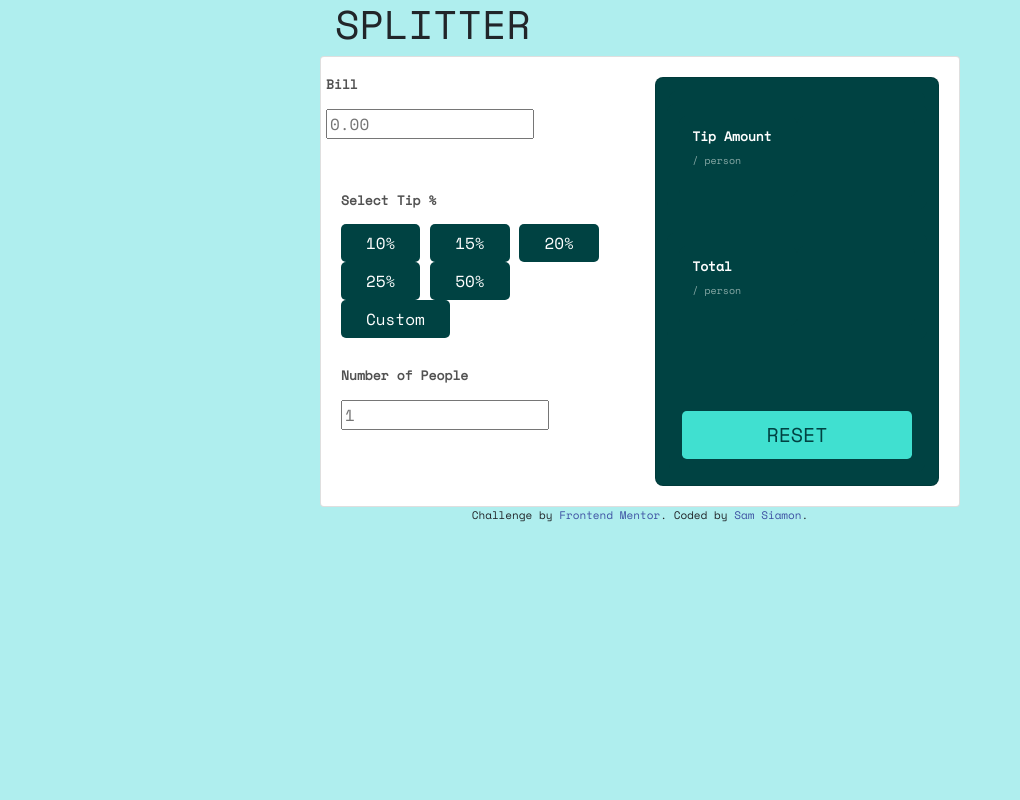
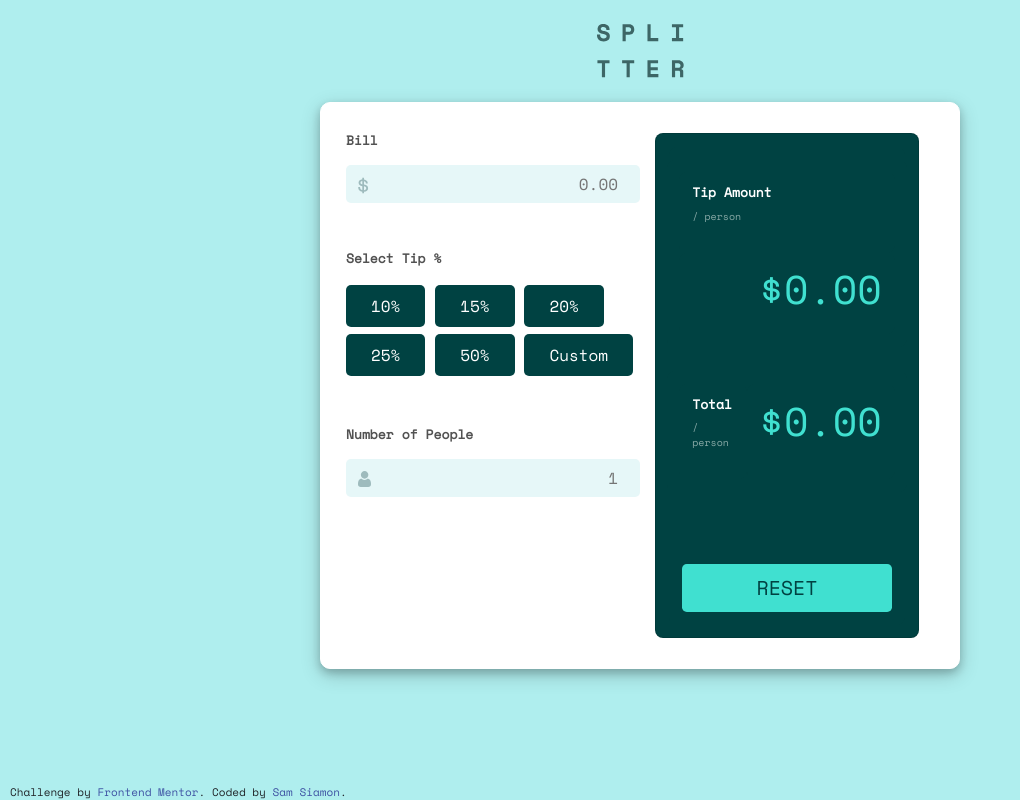
Before and after one commit to ssiamon05/tip_calculator, a website: page index.html in a window 1280 px wide. Shown: the whole page, without its empty margins (0-1020 px from the left). Drawn offline with nearby package versions, Linux system fonts and the light colour scheme.

Commit message:
cleaned up css, added some more functionality, added display

```diff
--- a/css/stylesheet.css
+++ b/css/stylesheet.css
@@ -24,7 +24,10 @@ main{
     border-color: transparent;
     padding-left: 1.5em;
     padding-right: 1.5em;
-    margin: 2em, 2em;
+    padding-top: 0.5em;
+    padding-bottom: 0.5em;
+    margin-top: 0.2em;
+    margin-bottom: 0.2em;
 }
 
 h2 {
@@ -63,3 +66,55 @@ h2 {
     background-color: turquoise;
     color:rgb(0, 66, 66);
 }
+
+
+  #billTotal, #peopleTotal, #percentNum{
+    background-color: rgb(230, 247, 248);
+    padding: 5px;
+    text-align: right;
+    border-radius: 5px;
+    border-color: transparent;
+  }
+
+  #billTotal {
+    background-image: url('images/icon-dollar.svg');
+    background-position: 10px 10px;
+    background-repeat: no-repeat;
+  }
+
+  #peopleTotal {
+    background-image: url('images/icon-person.svg');
+    background-position: 10px 10px;
+    background-repeat: no-repeat;
+  }
+
+  #percentNum {
+      margin-top: 5px;
+  }
+
+  footer {
+      position: fixed;
+      bottom: 0;
+      padding: 10px 10px 0px 10px;
+  }
+
+  #display1 h1, #display2 h1 {
+      color: turquoise;
+      text-align: right;
+  }
+
+  #mainCard {
+      box-shadow: 0 4px 8px 0 rgba(0, 0, 0, 0.2), 0 6px 20px 0 rgba(0, 0, 0, 0.19);
+      border-radius: 10px;
+      border-color: white;
+      padding: 10px 20px;
+  }
+
+  input[type=number] {
+      width: 100%;
+  }
+
+  #mainHead {
+      text-align: center;
+      margin: 1.5em;
+  }
--- a/index.html
+++ b/index.html
@@ -4,7 +4,7 @@
   <meta charset="UTF-8">
   <meta name="viewport" content="width=device-width, initial-scale=1.0"> <!-- displays site properly based on user's device -->
   <meta name="author" content="Sam Siamon">
-  <link rel="icon" type="image/png" sizes="32x32" href="./images/favicon-32x32.png">
+  <link rel="icon" type="image/png" sizes="32x32" href="./css/images/favicon-32x32.png">
   <title>Frontend Mentor | Tip calculator app</title>
   <!-- link in bootstrap framework -->
   <link rel="stylesheet" href="https://stackpath.bootstrapcdn.com/bootstrap/4.3.1/css/bootstrap.min.css" integrity="sha384-ggOyR0iXCbMQv3Xipma34MD+dH/1fQ784/j6cY/iJTQUOhcWr7x9JvoRxT2MZw1T" crossorigin="anonymous">
@@ -12,16 +12,19 @@
   <link rel="preconnect" href="https://fonts.googleapis.com">
   <link rel="preconnect" href="https://fonts.gstatic.com" crossorigin>
   <link href="https://fonts.googleapis.com/css2?family=Space+Mono&display=swap" rel="stylesheet">
+  <link rel="stylesheet"
+          href=
+  "https://cdnjs.cloudflare.com/ajax/libs/font-awesome/4.7.0/css/font-awesome.min.css">
   <!-- link css stylesheet -->
   <link rel="stylesheet" href="css/stylesheet.css">
   <script src="js/index.js"></script>
 </head>
 <body>
   <main class="col-sm-6">
-    <h1>SPLITTER</h1>
+    <div id='mainHead'><img src="./css/images/logo.svg"></div>
     <form>
       <div class="row">
-        <div class="card">
+        <div class="card" id='mainCard'>
           <div class="card-body">
             <div class="row">
               <div class="col">
@@ -32,15 +35,15 @@
                     <div class="row">
                       <input type="number" id="billTotal" name="billTotal" placeholder="0.00" onchange="totalBillUpdate(event)">
                     </div>
-                    <br>
                 </div>
                 <br>
-                <div id='buttonBox'>
+                <br>
+                <div id='buttonBox' class="row">
                     <label for='tipButtons'><h2>Select Tip %</h2></label>
                     <div id="buttonGroup">
                       <input class="btn btn-md btn-primary" type='button' value='10%' onclick="setTipPercent(event)">
                       <input class="btn btn-md btn-primary" type='button' value='15%' onclick="setTipPercent(event)">
-                      <input class="btn btn-md btn-primary" type='button' value='20%' onclick="setTipPercent(event)">
+                      <input class="btn btn-md btn-primary" type='button' value='20%' id='defaultPercent' onclick="setTipPercent(event)">
                       <input class="btn btn-md btn-primary" type='button' value='25%' onclick="setTipPercent(event)">
                       <input class="btn btn-md btn-primary" type='button' value='50%' onclick="setTipPercent(event)">
                       <input class="btn btn-md btn-primary" type='button' value='Custom' onclick="setTipPercent(event)">
@@ -48,9 +51,14 @@
                     <input type='hidden' id='percentNum'>
                 </div>
                 <br>
+                <br>
                 <div>
+                  <div class='row'>
                     <label for="peopleTotal"><h2>Number of People</h2></label>
+                  </div>
+                  <div class="row">
                     <input type="number" id="peopleTotal" name="peopleTotal" placeholder="1" onchange='totalPeopleUpdate(event)'><br>
+                  </div>
                 </div>
               </div>
               <div class="col" id="splitCard">
@@ -61,7 +69,7 @@
                       <h2>Tip Amount</h2>
                       <p>/ person</p>
                       </div>
-                      <div class="col">
+                      <div class="col" id='display1'>
 
                       </div>
                     </div>
@@ -71,14 +79,14 @@
                       <h2>Total</h2>
                       <p>/ person</p>
                       </div>
-                      <div class="col">
+                      <div class="col" id="display2">
 
                       </div>
                     </div>
                     <br>
                     <br>
                     <br>
-                    <button id="resetButton" class="btn btn-primary btn-block btn-lg" type='reset'>RESET</button>
+                    <button id="resetButton" class="btn btn-primary btn-block btn-lg" type='reset' onclick="resetValues()">RESET</button>
                   </div>
                 </div>
               </div>
@@ -88,9 +96,11 @@
       </div>
     </form>
   </main>
-  <div class="attribution">
-    Challenge by <a href="https://www.frontendmentor.io?ref=challenge" target="_blank">Frontend Mentor</a>.
-    Coded by <a href="#">Sam Siamon</a>.
-  </div>
+  <footer>
+    <div class="attribution">
+      Challenge by <a href="https://www.frontendmentor.io?ref=challenge" target="_blank">Frontend Mentor</a>.
+      Coded by <a href="#">Sam Siamon</a>.
+    </div>
+  </footer>
 </body>
 </html>
--- a/js/index.js
+++ b/js/index.js
@@ -2,6 +2,12 @@
 
 var billTotal, peopleTotal, tipPercent, billTotalNum, peopleTotalNum, tipPerPerson, totalPerPerson;
 peopleTotalNum = 1;
+billTotalNum = 0;
+tipPercent = 0;
+
+document.addEventListener('DOMContentLoaded', function() {
+    updatePerPersons();
+})
 
 function totalBillUpdate(event) {
     billTotal = document.querySelector('#billTotal');
@@ -29,6 +35,7 @@ function getTipPercent(event) {
 
 function setTipPercent(event) {
     let customInput = document.getElementById('percentNum');
+
     switch(event.target.value) {
         case '10%':
             tipPercent = 0.1;
@@ -69,4 +76,32 @@ function updatePerPersons() {
     totalPerPerson = Math.ceil((Math.ceil((billTotalNum / peopleTotalNum) * 100) / 100 + tipPerPerson) * 100) / 100;
     console.log(tipPerPerson);
     console.log(totalPerPerson);
+    updateDisplays();
 }
+
+function updateDisplays() {
+    let display1Box = document.getElementById('display1');
+    let display2Box = document.getElementById('display2');
+    let textDisplay1 = document.createElement('h1');
+    let textDisplay2 = document.createElement('h1');
+    textDisplay1.textContent = '$' + tipPerPerson.toFixed(2);
+    textDisplay2.textContent = '$' + totalPerPerson.toFixed(2);
+
+
+    if (display1Box.hasChildNodes()) {
+        display1Box.removeChild(display1Box.firstChild);
+    }
+    if (display2Box.hasChildNodes()) {
+        display2Box.removeChild(display2Box.firstChild);
+    }
+    display1Box.appendChild(textDisplay1);
+    display2Box.appendChild(textDisplay2);
+}
+
+    function resetValues() {
+        peopleTotalNum = 1;
+        billTotalNum = 0;
+        tipPercent = 0;
+        updatePerPersons();
+        updateDisplays();
+    }
```
Also changed, not shown: css/images/favicon-32x32.png (renamed from images/favicon-32x32.png), css/images/icon-dollar.svg (renamed from images/icon-dollar.svg), css/images/icon-person.svg (renamed from images/icon-person.svg), css/images/logo.svg (renamed from images/logo.svg), css/person_icon.png (added).
